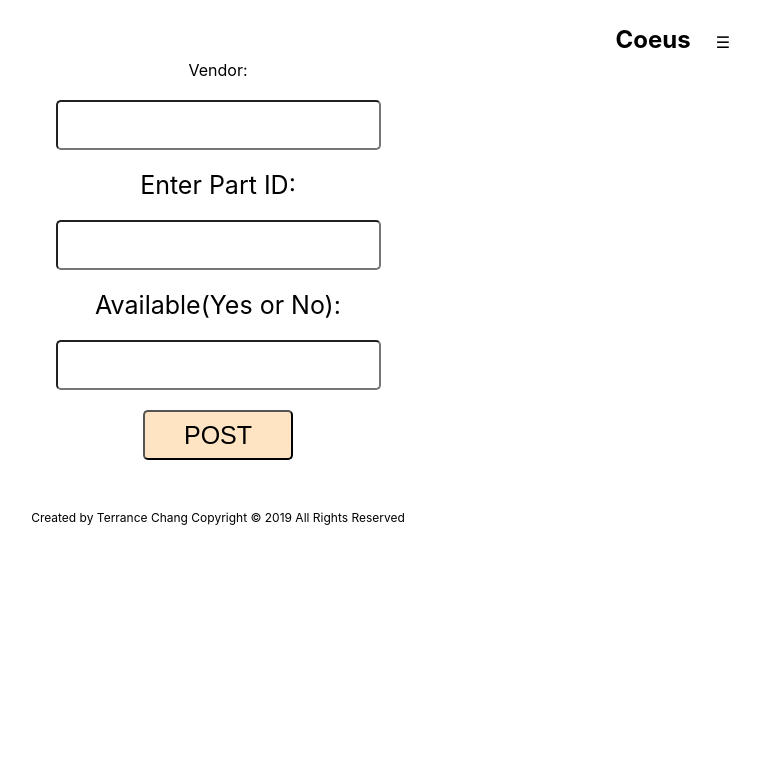
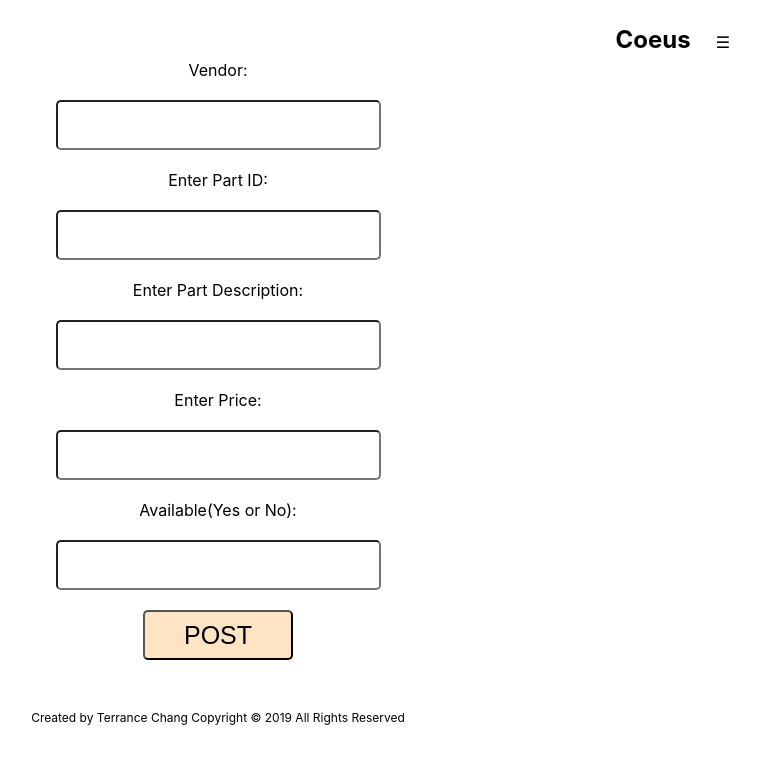
Before and after one commit to tchang46343/Coeus-Systems-Inc.-, a React (Create React App) app: page /postdata in a window 1280 px wide. Shown: the top 764 px of the page, without its empty margins (422-1182 px from the left). Built offline with nearby package versions, Linux system fonts and the light colour scheme; no server answers.

Commit message:
Added POST Request params

```diff
--- a/src/Components/HomePage/UserPages/UserChanges/Post.css
+++ b/src/Components/HomePage/UserPages/UserChanges/Post.css
@@ -18,6 +18,14 @@
   text-align: center;
   font-size: 16px;
   text-overflow: ellipsis;
+}
+.PostDes {
+  width: 175px;
+  font-weight: bold;
+}
+.PostPrice {
+  width: 175px;
+  font-weight: bold;
 }
 .PostQtyUnavail {
   display: inline-block;
@@ -51,6 +59,12 @@
   .PostID {
     width: 250px;
   }
+  .PostDes {
+    width: 250px;
+  }
+  .PostPrice {
+    width: 250px;
+  }
   .PostQtyUnavail {
     width: 250px;
   }
@@ -65,6 +79,13 @@
   .PostID {
     width: 325px;
   }
+
+  .PostDes {
+    width: 325px;
+  }
+  .PostPrice {
+    width: 325px;
+  }
   .PostQtyUnavail {
     width: 325px;
   }
--- a/src/Components/HomePage/UserPages/UserChanges/Post.js
+++ b/src/Components/HomePage/UserPages/UserChanges/Post.js
@@ -1,6 +1,7 @@
 import React from "react";
 import "./Post.css";
 //import UserNav from "./UserNav";
+import { API_BASE_URL } from "../../../../config";
 
 export default class PostData extends React.Component {
   constructor(props) {
@@ -8,6 +9,8 @@ export default class PostData extends React.Component {
     this.state = {
       vendor: " ",
       item_name: " ",
+      description: " ",
+      price: " ",
       availbility: " "
     };
   }
@@ -22,20 +25,30 @@ export default class PostData extends React.Component {
       item_name
     });
   }
+  descriptionChanged(description) {
+    this.setState({
+      description
+    });
+  }
+  priceChanged(price) {
+    this.setState({
+      price
+    });
+  }
   availabilityChanged(availbility) {
     this.setState({
       availbility
     });
   }
-  handleClick(e) {
-    e.preventDefault();
-    alert("Your new vendor has been added! Code(201)");
-  }
-  onSubmit(event) {
+  // handleClick(e) {
+  //   e.preventDefault();
+  //   alert("Your new vendor has been added! Code(201)");
+  // }
+  handleClick = event => {
     event.preventDefault();
-    const { vendor, item_name, availbility } = this.state;
-    const newVendor = { vendor, item_name, availbility };
-    const url = "https://coeus-system-inc.herokuapp.com/inventory";
+    const { vendor, item_name, description, price, availbility } = this.state;
+    const newVendor = { vendor, item_name, description, price, availbility };
+    const url = API_BASE_URL;
     // "https://coeus-system-inc.herokuapp.com/inventory";
     const options = {
       method: "POST",
@@ -57,6 +70,8 @@ export default class PostData extends React.Component {
         this.setState({
           vendor: " ",
           item_name: " ",
+          description: " ",
+          price: " ",
           availability: "Yes"
         });
         this.props.onSubmit(newVendor);
@@ -66,7 +81,7 @@ export default class PostData extends React.Component {
           error: err.message
         });
       });
-  }
+  };
   render() {
     return (
       <div className="GetContent">
@@ -81,7 +96,7 @@ export default class PostData extends React.Component {
             onChange={e => this.vendorChanged(e.target.value)}
           ></input>
 
-          <label className="item">Enter Part ID:</label>
+          <label className="itemID">Enter Part ID:</label>
           <input
             type="text"
             className="PostID"
@@ -91,7 +106,27 @@ export default class PostData extends React.Component {
             onChange={e => this.itemChanged(e.target.value)}
           ></input>
 
-          <label className="item">Available(Yes or No):</label>
+          <label className="descriptionTitle">Enter Part Description:</label>
+          <input
+            type="text"
+            className="PostDes"
+            placeholder="Shoe Shelf"
+            required
+            value={this.state.description}
+            onChange={e => this.descriptionChanged(e.target.value)}
+          ></input>
+
+          <label className="PriceTitle">Enter Price:</label>
+          <input
+            type="text"
+            className="PostPrice"
+            placeholder="$12.50"
+            required
+            value={this.state.price}
+            onChange={e => this.priceChanged(e.target.value)}
+          ></input>
+
+          <label className="itemAvail">Available(Yes or No):</label>
           <input
             type="string"
             className="PostQtyAvail"
--- a/src/VendorContext.js
+++ b/src/VendorContext.js
@@ -1,4 +1,5 @@
 import React, { createContext, Component } from "react";
+import { API_BASE_URL } from "./config";
 
 export const VendorContext = createContext();
 
@@ -15,7 +16,7 @@ class VendorContextProvider extends Component {
   }
 
   componentDidMount() {
-    fetch("https://coeus-system-inc.herokuapp.com/inventory", {
+    fetch(API_BASE_URL, {
       headers: {
         "Content-Type": "application/json"
       }
--- a/src/config.js
+++ b/src/config.js
@@ -2,6 +2,5 @@ module.exports = {
   PORT: process.env.PORT || 3000,
 
   API_BASE_URL:
-    process.env.REACT_APP_API_BASE_URL ||
-    "https://coeus-system-inc.herokuapp.com/inventory"
+    process.env.REACT_APP_API_BASE_URL || "http://localhost:8000/inventory/"
 };
```
